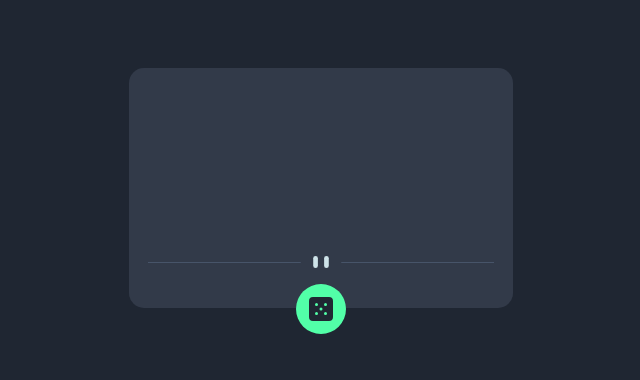
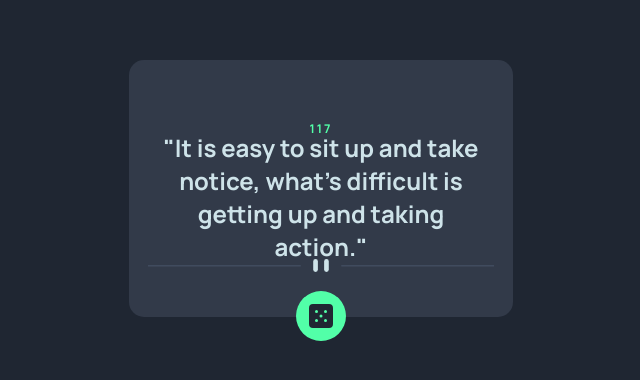
Before and after one commit to Oluwa-T-setemi/advice-generator-app-main, a plain HTML site: page index.html in a window 1280 px wide. Shown: the part 212-592 px from the top of the page, without its empty margins (319-959 px from the left). Drawn offline with Linux system fonts and the light colour scheme; no server answers.

Commit message:
Add advice text and ID to header in index.html; make script loading asynchronous

```diff
--- a/index.html
+++ b/index.html
@@ -8,9 +8,11 @@
 </head>
 <body>
   <div class="container">
-    <p class="header"><span class="id"></span></p>
+    <p class="header"><span class="id">117</span></p>
     <div class="text">
-      <p class="advice"></p>
+      <p class="advice">
+      "It is easy to sit up and take notice, what's difficult is getting up and taking action."
+    </p>
     </div>
     <img src="/images/pattern-divider-desktop.svg" alt="" class="pattern-divider">
     <div class="icon">
@@ -18,5 +20,5 @@
     </div>
   </div>
 </body>
-<script src="script.js"></script>
+<script async src="script.js"></script>
 </html>
```
